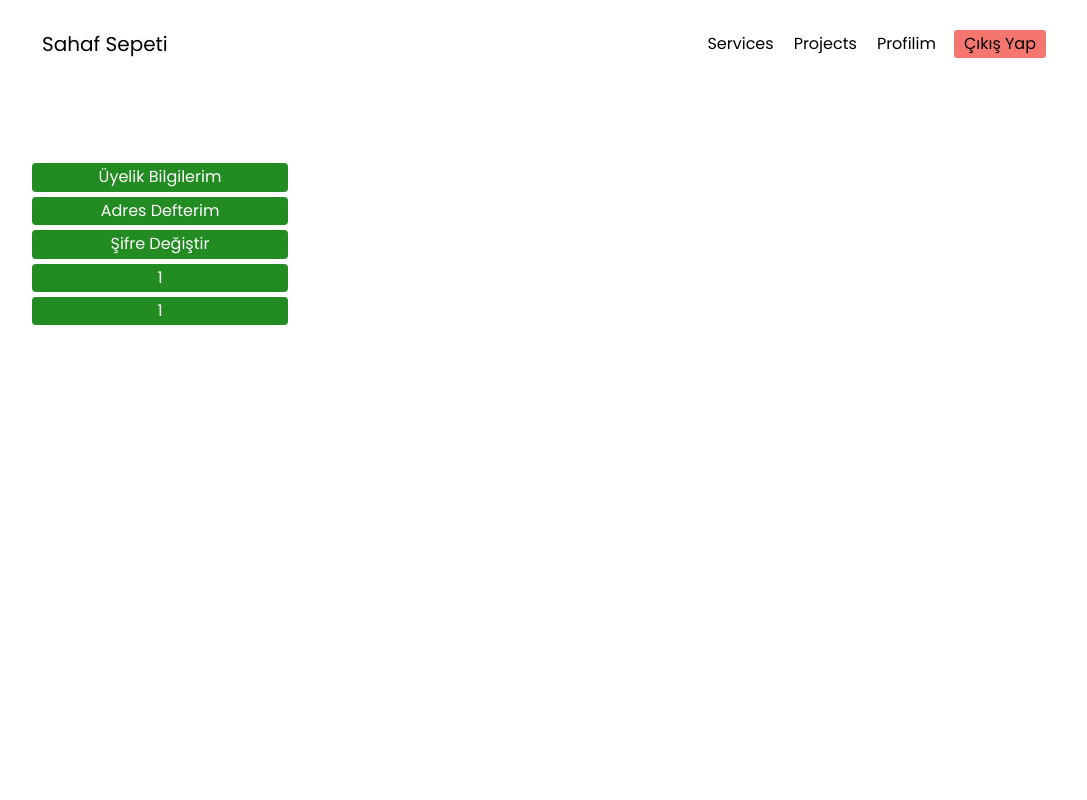
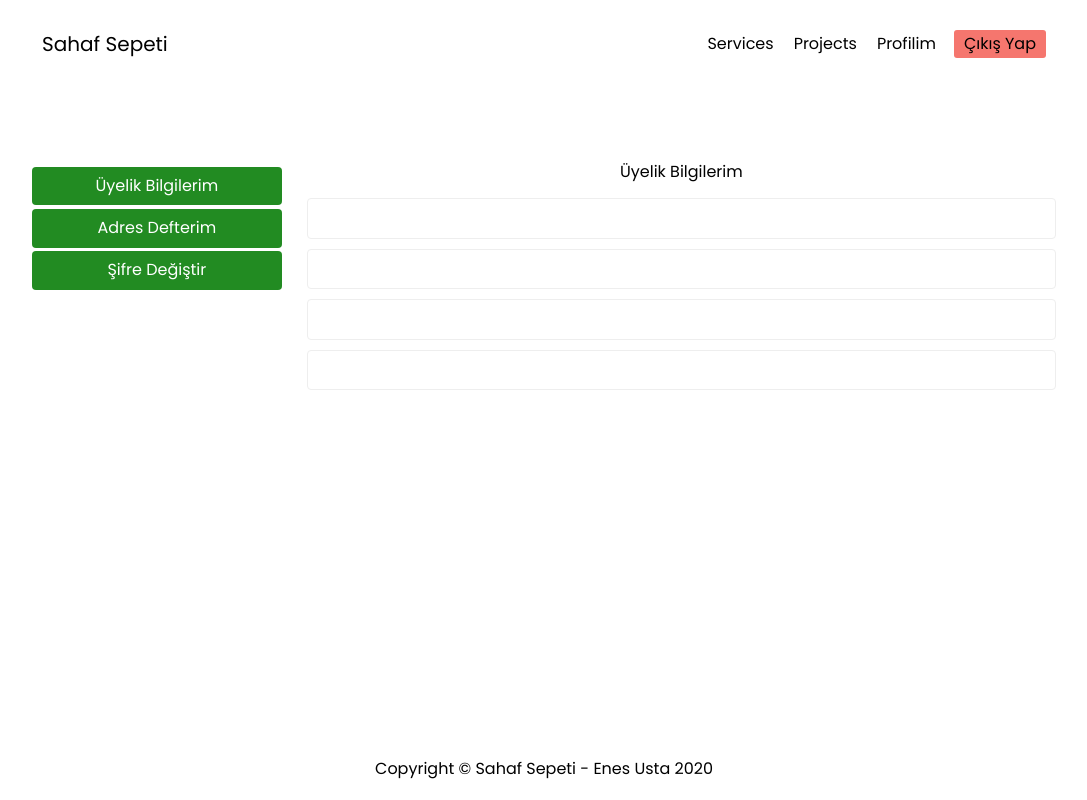
Before and after one commit to enesusta/sahaf, a React (Create React App) app in the folder src/main/js/: page /profile in a window 1280 px wide. Shown: the whole page, without its empty margins (96-1183 px from the left). Built offline with nearby package versions, Linux system fonts and the light colour scheme; sample sign-in values are in the browser's storage.

Commit message:
Done Profile UI

```diff
--- a/src/main/js/src/App.js
+++ b/src/main/js/src/App.js
@@ -4,6 +4,7 @@ import Login from "./components/auth/Login";
 import Navbar from "./components/nav/Navbar";
 import {ProtectedRoute} from "./context/auth/ProtectedRoute";
 import Profile from "./components/profile/Profile";
+import Footer from "./components/footer/Footer";
 
 
 function App() {
@@ -17,6 +18,7 @@ function App() {
 
                     <ProtectedRoute exact path="/profile" component={Profile}/>
                 </Switch>
+                <Footer/>
             </div>
         </BrowserRouter>
     );
--- /dev/null
+++ b/src/main/js/src/components/footer/Footer.jsx
@@ -0,0 +1,25 @@
+import React from 'react';
+import styled from 'styled-components';
+
+const Wrapper = styled.section`
+  position: absolute;
+  bottom: 0;
+  width: 80%;
+  text-align: center;
+  height: 2.5rem;
+
+  h4 {
+    font-weight: lighter;
+  }
+`;
+
+const Footer = () => {
+
+    return (
+        <Wrapper>
+            <h4>Copyright &copy; Sahaf Sepeti - Enes Usta 2020</h4>
+        </Wrapper>
+    );
+};
+
+export default Footer;
--- a/src/main/js/src/components/profile/Profile.jsx
+++ b/src/main/js/src/components/profile/Profile.jsx
@@ -1,4 +1,4 @@
-import React, {useReducer, useState} from 'react';
+import React, {useState} from 'react';
 import styled from 'styled-components';
 import ProfileSelector from "./ProfileSelector";
 import ProfileInformation from "./ProfileInformation";
@@ -10,16 +10,17 @@ const Wrapper = styled.section`
   display: grid;
   grid-template-columns: 2fr 6fr;
   margin-top: 75px;
+  grid-column-gap: 25px;
 `;
 
 
 const Profile = () => {
-    const [count, setCount] = useState(0);
+    const [count, setCount] = useState(1);
 
     const profileMap = new Map();
     profileMap.set(1, <ProfileInformation/>);
-    profileMap.set(2, <ProfileAddress/> );
-    profileMap.set(3, <ProfilePasswordChanger/> );
+    profileMap.set(2, <ProfileAddress/>);
+    profileMap.set(3, <ProfilePasswordChanger/>);
 
     return (
         <Wrapper>
--- a/src/main/js/src/components/profile/ProfileAddress.jsx
+++ b/src/main/js/src/components/profile/ProfileAddress.jsx
@@ -1,10 +1,20 @@
 import React from 'react';
+import {ProfileTabHeader, ProfileTabForm, ProfileTabInput, ProfileTabWrapper} from "./styles/ProfileStyles";
 
-const ProfileAddress = () => {
 
-    return <li>
-        address
-    </li>
+const ProfileInformation = () => {
+
+    return (
+        <ProfileTabWrapper>
+            <ProfileTabHeader>Adres Defterim</ProfileTabHeader>
+            <ProfileTabForm>
+                <ProfileTabInput/>
+                <ProfileTabInput/>
+                <ProfileTabInput/>
+                <ProfileTabInput/>
+            </ProfileTabForm>
+        </ProfileTabWrapper>
+    )
 };
 
-export default ProfileAddress;
+export default ProfileInformation;
--- a/src/main/js/src/components/profile/ProfileInformation.jsx
+++ b/src/main/js/src/components/profile/ProfileInformation.jsx
@@ -1,9 +1,27 @@
 import React from 'react';
+import styled from 'styled-components';
+import {
+    ProfileTabForm,
+    ProfileTabHeader,
+    ProfileTabInput,
+    ProfileTabWrapper
+} from "./styles/ProfileStyles";
+
+
+
 
 const ProfileInformation = () => {
 
     return (
-        <li>information</li>
+        <ProfileTabWrapper>
+            <ProfileTabHeader>Üyelik Bilgilerim</ProfileTabHeader>
+            <ProfileTabForm>
+                <ProfileTabInput/>
+                <ProfileTabInput/>
+                <ProfileTabInput/>
+                <ProfileTabInput/>
+            </ProfileTabForm>
+        </ProfileTabWrapper>
     )
 };
 
--- a/src/main/js/src/components/profile/ProfileSelector.jsx
+++ b/src/main/js/src/components/profile/ProfileSelector.jsx
@@ -2,19 +2,21 @@ import React from 'react';
 import styled from 'styled-components';
 
 const Wrapper = styled.section`
-  display: grid;
-  grid-template-columns: 1fr;
-  grid-row-gap: 5px;
-
+  display: flex;
+  flex-direction: column;
+  justify-content: space-evenly;
+  height: 130px;
 `;
 
 const SelectorButton = styled.button`
-  padding: 5px;
   background-color: forestgreen;
+  padding-top: 10px;
+  padding-bottom: 10px;
   border: none;
   border-radius: 4px;
   color: white;
   cursor: pointer;
+  font-weight: 200;
 `;
 
 const ProfileSelector = ({handler}) => {
@@ -24,8 +26,6 @@ const ProfileSelector = ({handler}) => {
             <SelectorButton onClick={() => handler(1)}>Üyelik Bilgilerim</SelectorButton>
             <SelectorButton onClick={() => handler(2)}>Adres Defterim</SelectorButton>
             <SelectorButton onClick={() => handler(3)}>Şifre Değiştir</SelectorButton>
-            <SelectorButton>1</SelectorButton>
-            <SelectorButton>1</SelectorButton>
         </Wrapper>
     )
 };
--- /dev/null
+++ b/src/main/js/src/components/profile/styles/ProfileStyles.js
@@ -0,0 +1,28 @@
+import styled from 'styled-components';
+
+
+const ProfileTabHeader = styled.label`
+  text-align: center;
+`;
+
+const ProfileTabWrapper = styled.section`
+  display: grid;
+  grid-template-rows: 35px 6fr;
+`;
+
+const ProfileTabForm = styled.form`
+  display: grid;
+  grid-template-columns: 1fr;
+  grid-row-gap: 10px;
+`;
+
+const ProfileTabInput = styled.input`
+  border: 1px solid #eee;
+  border-radius: 4px;
+  padding-bottom: 10px;
+  padding-top: 10px;
+  padding-left: 5px;
+`;
+
+
+export {ProfileTabHeader, ProfileTabWrapper, ProfileTabForm, ProfileTabInput};
```
